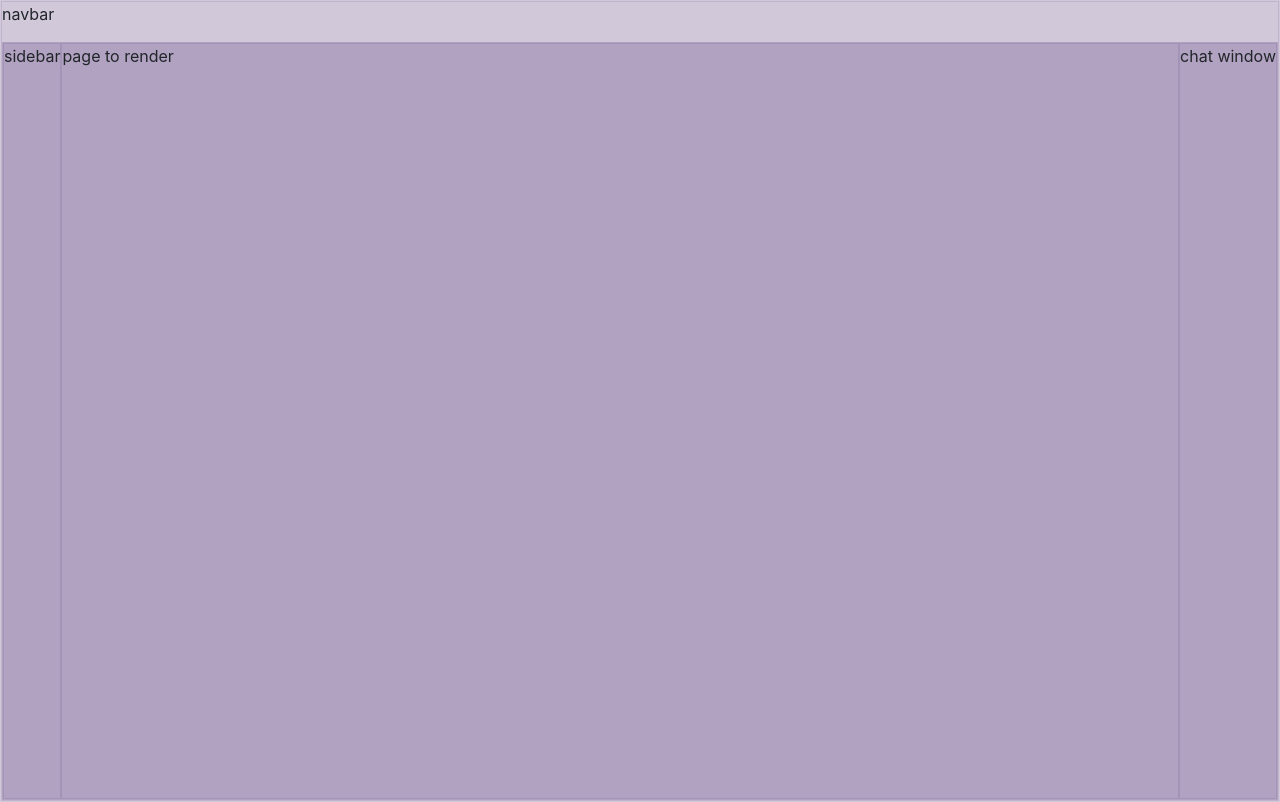
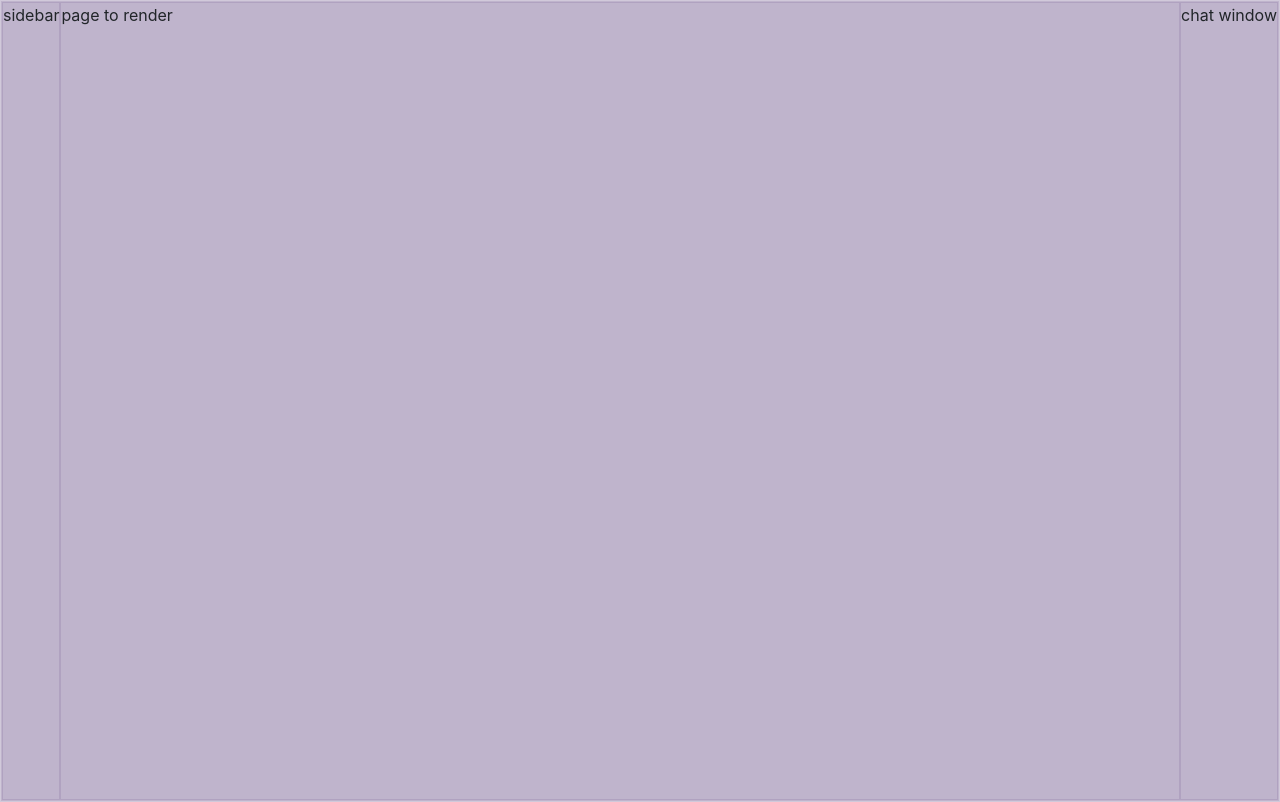
Before and after one commit to npgilman/ai_hackathon, a React (Create React App) app: page / in a window 1280 px wide. Built offline with nearby package versions, Linux system fonts and the light colour scheme.

Commit message:
Rearrange page to match new idea

```diff
--- a/src/App.js
+++ b/src/App.js
@@ -1,10 +1,10 @@
 import './App.css';
-import MainPage from './pages/MainPage';
+import PageContent from './pages/PageContent';
 
 function App() {
   return (
     <div class="d-flex bd-highlight">
-      <MainPage />
+      <PageContent />
     </div>
   );
 }
--- a/src/pages/MainPage.js
+++ /dev/null
@@ -1,15 +0,0 @@
-import NavBar from './NavBar';
-import PageContent from './PageContent';
-
-// main page to be rendered.
-
-function MainPage() {
-    return (
-        <div class='d-flex flex-column bd-highlight flex-fill vh-100'>
-            <NavBar />
-            <PageContent />
-        </div>
-    );
-}
-
-export default MainPage;
--- a/src/pages/NavBar.js
+++ /dev/null
@@ -1,11 +0,0 @@
-// navbar. specify options or navigate to other pages. TBD
-
-function NavBar() {
-    return (
-        <div class="d-flex flex-row">
-            <p> navbar </p>
-        </div>
-    );
-}
-
-export default NavBar;
--- a/src/pages/PageContent.js
+++ b/src/pages/PageContent.js
@@ -6,7 +6,7 @@ import ChatWindow from './ChatWindow';
 
 function PageContent() {
     return (
-        <div class='d-flex inline-flex bd-highlight flex-fill'>
+        <div class='d-flex inline-flex bd-highlight flex-fill vh-100'>
             <SideBar />
             <PageToRender />
             <ChatWindow />
```
Also changed, not shown: src/pages/Button.js (added, +11 -0 lines).
